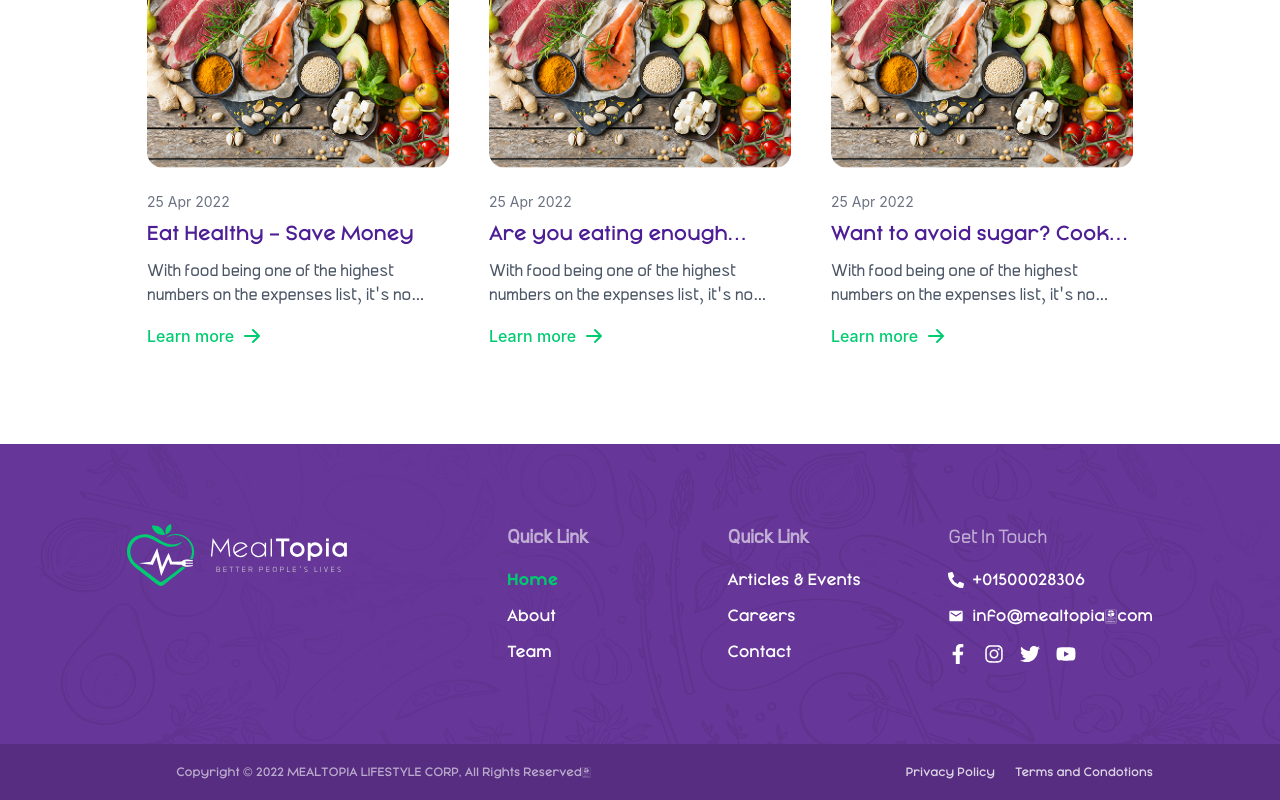
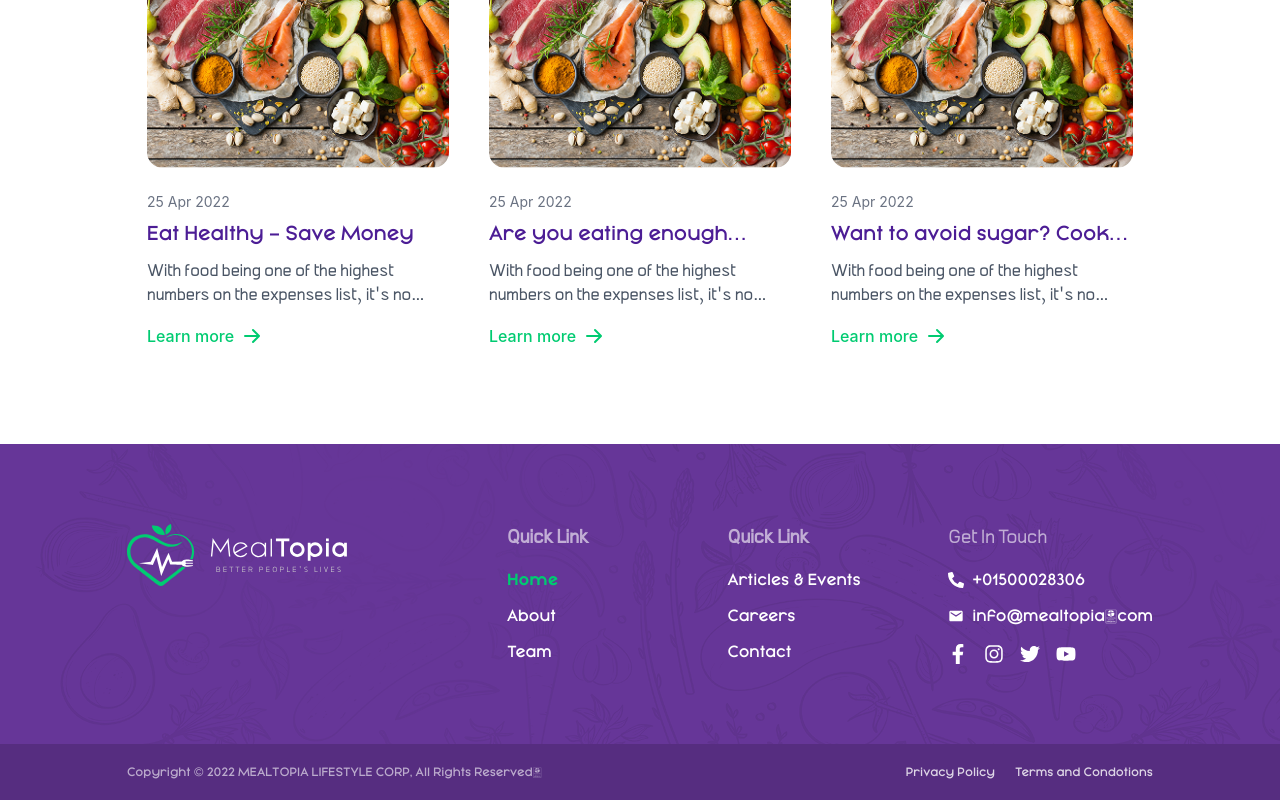
Before and after one commit to Hammadzahoor/Meal-Topia-With-NEXtJS, a Next.js app: page / in a window 1280 px wide. Shown: the part 2672-3472 px from the top of the page. Built offline with nearby package versions, Linux system fonts and the light colour scheme.

Commit message:
fixed header reponsiveness

```diff
--- a/src/components/Footer/Footer.jsx
+++ b/src/components/Footer/Footer.jsx
@@ -192,7 +192,7 @@ const Footer = () => {
         <div className="w-full flex justify-center">
           <div className="container flex flex-col md:flex-row justify-between gap-2 items-center px-3 py-5 font-[MayekaDemiBold]">
             {/* Add your content for the second row here */}
-            <h1 className="text-xs text-center w-full md:w-1/2 text-white/60">
+            <h1 className="text-xs text-center md:text-start w-full md:w-1/2 text-white/60">
               Copyright © 2022 MEALTOPIA LIFESTYLE CORP, All Rights Reserved.
             </h1>
             <ul className="flex gap-5 text-xs text-white/80 ">
--- a/src/components/Header/Header.jsx
+++ b/src/components/Header/Header.jsx
@@ -99,13 +99,11 @@ const Header = () => {
             </SheetTrigger>
             <SheetContent>
               <SheetHeader className={"mt-8"}>
-                <SheetTitle className="flex justify-center items-center">
-                  <div className="flex items-center gap-3">
-                    <Link href="/">
-                      <Image src={Logo} alt="Logo" width={200} />
-                    </Link>
-                    <ModeToggle />
-                  </div>
+                <SheetTitle className="flex justify-between items-center gap-3">
+                  <Link href="/">
+                    <Image src={Logo} alt="Logo" width={200} />
+                  </Link>
+                  <ModeToggle />
                 </SheetTitle>
               </SheetHeader>
               <SheetDescription>
```
